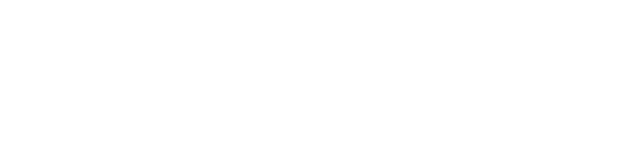
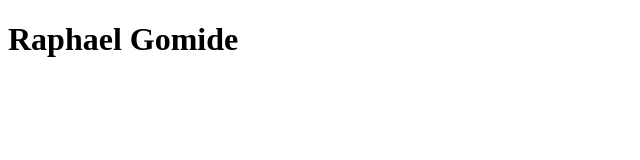
Before and after one commit to brenda-miranda/bootcamp-igti, a plain HTML site: page #1 - Fundamentos/Aula 03 - Noções de HTML/index.html in a window 1280 px wide. Shown: the whole page, without its empty margins (0-640 px from the left). Drawn offline with Linux system fonts and the light colour scheme.

Commit message:
Create title (h1) in index.html

```diff
--- a/#1 - Fundamentos/Aula 03 - Noções de HTML/index.html
+++ b/#1 - Fundamentos/Aula 03 - Noções de HTML/index.html
@@ -6,6 +6,7 @@
    <title>Currículo</title>
 </head>
    <body>
+      <h1>Raphael Gomide</h1>
 
    </body>
 </html>
```
